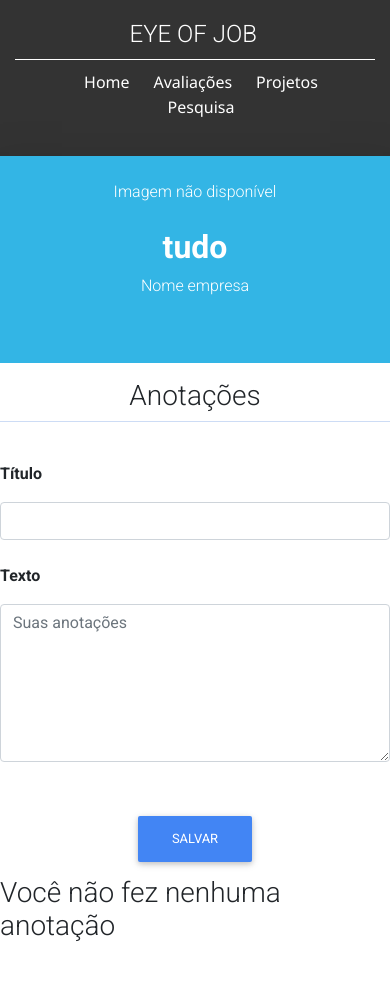
After one commit to AndG087/Projeto-de-FDS, a Django app: a page that uses home/templates/anotacao.html in a window 390 px wide. The commit adds this page. Run offline with Django 5.2, Linux system fonts and the light colour scheme; a user stored in the database is signed in; data comes from the database, SQL or seed files in the repository; both versions use the stored data as it was after the commit; parts of the project's set-up code (start-up, migrations or seed data) failed here and were passed over; some libraries are stand-ins or nearby versions.

Commit message:
colocando história de adicionar anotações

```diff
--- /dev/null
+++ b/home/templates/anotacao.html
@@ -0,0 +1,153 @@
+{% load static %}
+<!DOCTYPE html>
+<html lang="pt-BR">
+<head>
+    <meta charset="UTF-8">
+    <meta name="viewport" content="width=device-width, initial-scale=1.0">
+    <title>Editar usuário</title>
+    <link rel="stylesheet" href="{% static 'personas.css' %}">
+    <link href="https://cdn.jsdelivr.net/npm/bootstrap@5.2.3/dist/css/bootstrap.min.css" rel="stylesheet" integrity="sha384-rbsA2VBKQhggwzxH7pPCaAqO46MgnOM80zW1RWuH61DGLwZJEdK2Kadq2F9CUG65" crossorigin="anonymous">
+    <link rel="stylesheet" href="https://use.fontawesome.com/releases/v5.8.2/css/all.css">
+    <link rel="stylesheet" href="https://fonts.googleapis.com/css?family=Roboto:300,400,500,700&display=swap">
+    <link href="https://cdnjs.cloudflare.com/ajax/libs/twitter-bootstrap/4.5.0/css/bootstrap.min.css" rel="stylesheet">
+    <link href="https://cdnjs.cloudflare.com/ajax/libs/mdbootstrap/4.19.1/css/mdb.min.css" rel="stylesheet">
+
+    <meta charset="UTF-8">
+    <style>
+        .foto-quadrada {
+            width: 150px;
+            height: 150px;
+            object-fit: cover;
+        }
+
+        .foto-redonda {
+            border-radius: 50%;
+        }
+    </style>
+
+</head>
+
+<body class="bg-light">
+    <header>
+        <div class="container">
+            <h1 id="Eye">EYE OF JOB</h1>
+            <div class="linha-de-separacao"></div>
+            <nav>
+                <ul>
+                    <li><a href="{% url 'inicio' %}">Home</a></li>
+                    <li><a href="{% url 'avaliacaogeral' %}">Avaliações</a></li>
+                    <li><a href="{% url 'projetos' %}">Projetos</a></li>
+                    <li><a href="{% url 'search' %}">Pesquisa</a></li>
+                    <!-- Adicione mais links de navegação conforme necessário -->
+                </ul>
+            </nav>
+        </div>
+    </header>
+
+    {% comment %} <form action="{% url 'personuser' %}" method="POST" enctype="multipart/form-data">
+    {% csrf_token %} {% endcomment %}
+
+    <form action="{% url 'anotar' %}" method="POST">
+    {% csrf_token %}
+
+        <div class="row d-flex justify-content-center">
+            <div class="col-md-12" style="height: 100vh; display: flex; flex-direction: column;">
+                <div class="row z-depth-3" style="flex: 1;">
+                    <div class="col-sm-4 bg-info rounded-left" style="flex: 1;">
+                        <div class="card-block text-center text-white">
+                            <br>
+                            {% if foto.arq %}
+                            <img src="{{ foto.arq }}" alt="Imagem do Perfil" class="foto-quadrada foto-redonda" >
+                            {% else %}
+                                <p>Imagem não disponível</p>
+                            {% endif %}
+                            <h2 class="font-weight-bold mt-4">{{user}}</h2>
+                            <p>Nome empresa</p>
+
+                            {% comment %} Adicionar imagem {% endcomment %}
+                        </div>
+                    </div>
+                    <div class="col-sm-8 bg-white rounded-right">
+                        <h3 class="mt-3 text-center">Anotações</h3>
+                        <hr class="badge-primary mt-0 w-100">
+                        <br>
+                        <div class="row">
+                            <div class="col-sm-6">
+                                <p class="font-weight-bold">Título</p>
+                                <input type="text" class="form-control" id="titulo" name="titulo" required>
+                                <br>
+                                <p class="font-weight-bold">Texto</p>
+                                <textarea class="form-control" id="anotacao" name="anotacao" placeholder="Suas anotações" rows="6"></textarea>
+                            </div>
+                            <div class="col-sm-6">
+
+                            </div>
+                        </div>
+                        <br><br>
+                        <div class="text-center">
+                            <button type="submit" class="btn btn-primary">Salvar</button>
+                        <br>
+                        </div>
+                        <div style ="display: flex; flex-wrap: wrap; justify-content: center; gap: 10px; padding-top: 2%;">
+                            {% if anotacao %}
+                            {% for anota in anotacao %}
+                             <div class="card" style="width: 18rem">
+                                <div class="card-body">
+
+                                  <h5 class="card-title">{{ anota.titulo }}</h5>
+                                  <p class="card-text"><b>Descrição:</b> 'Ver mais' para mais detalhes</p>
+                                  <a href="{% url 'deletar_anotacao' anota.id %}" class="btn btn-danger">Deletar</a>
+                                  <a href="{% url 'editar_anotacao' anota.id %}" class="btn btn-warning">Editar</a>
+                                  <button type="button" class="btn btn-primary" data-bs-toggle="modal" data-bs-target="#exampleModal{{ anota.id }}">Ver mais</button>
+
+                                </div>
+
+                                <div class="modal fade" id="exampleModal{{ anota.id }}" tabindex="-1" aria-labelledby="exampleModalLabel" aria-hidden="true">
+                                    <div class="modal-dialog modal-dialog-centered">
+                                        <div class="modal-content">
+                                            <div class="modal-header">
+                                                <button type="button" class="btn-close" data-bs-dismiss="modal" aria-label="Close"></button>
+                                            </div>
+                                            <div class="modal-body">
+                                                <b>Texto:</b>
+                                                {{ anota.anotar }}
+                                            </div>
+                                            <div class="modal-footer">
+                                                <button type="button" class="btn btn-secondary" data-bs-dismiss="modal">Close</button>
+                                            </div>
+                                        </div>
+                                    </div>
+                                </div>
+
+                              </div>
+
+                            {% endfor %}
+                            {% else %}
+
+                            <div class="search-results">
+                                <h3>Você não fez nenhuma anotação</h3>
+                            </div>
+                            {% endif %}
+                        </div>
+                    </div>
+                </div>
+            </div>
+        </div>
+
+</form>
+
+    <script src="https://cdn.jsdelivr.net/npm/bootstrap@5.2.3/dist/js/bootstrap.bundle.min.js" integrity="sha384-kenU1KFdBIe4zVF0s0G1M5b4hcpxyD9F7jL+jjXkk+Q2h455rYXK/7HAuoJl+0I4" crossorigin="anonymous"></script>
+    <script>
+        function previewFotoPerfil(event) {
+            var input = event.target;
+            var reader = new FileReader();
+            reader.onload = function() {
+                var dataURL = reader.result;
+                var previewFotoPerfil = document.getElementById('preview_foto_perfil');
+                previewFotoPerfil.src = dataURL;
+            };
+            reader.readAsDataURL(input.files[0]);
+        }
+    </script>
+</body>
+</html>
--- a/home/templates/inicio.html
+++ b/home/templates/inicio.html
@@ -20,6 +20,7 @@
                 <li><a href="{% url 'login' %}">Login</a></li>
                 <li><a href="{% url 'signup' %}">Cadastrar</a></li>
                 <li><a href="{% url 'personuser' %}">Perfil</a></li>
+                <li><a href="{% url 'anotar' %}">Anotações</a></li>
                 <li><a href="{% url 'avaliacaogeral' %}">Avaliação Geral</a></li>
                 <li><a href="{% url 'projetos' %}">Projetos</a></li>
                 <li><a href="{% url 'ranking' %}">Ranking</a></li>
--- a/home/urls.py
+++ b/home/urls.py
@@ -15,4 +15,7 @@ urlpatterns = [
     path('perfil/', views.home, name="perfil"),  # Rota para o perfil do usuário logado
     path('perfil/<int:user_id>/', views.home, name="perfil_usuario"),  # Rota para o perfil de um usuário específico
     path('usertype/', views.tipousuario, name="tipousuario"),
+    path('anotações/', views.anotacao, name="anotar"),
+    path('anotacoes/delete/<int:id>/', views.deletar_anotacao, name='deletar_anotacao'),
+    path('anotacoes/edit/<int:id>/', views.editar_anotacao, name='editar_anotacao'),
 ]
--- a/home/views.py
+++ b/home/views.py
@@ -8,7 +8,7 @@ from django.db.models import Count, Avg
 from django.contrib.auth.models import User
 from django.contrib.auth import authenticate, login as logind
 from django.http import HttpResponse
-from .models import Avaliacao3, Projeto, Foto, Descricao, Feedback3
+from .models import Avaliacao3, Projeto, Foto, Descricao, Feedback3, Anotações
 from django.shortcuts import render, get_object_or_404
 from django.http import JsonResponse
 
@@ -252,3 +252,73 @@ def pesquisa_resultado(request, user_id=None):
 
 def tipousuario(request):
     return render(request,'tipousuario.html')
+
+def anotacao(request):
+    if request.method == "GET":
+        user = request.user
+        anotacao = Anotações.objects.filter(usuario = user)
+        foto = Foto.objects.filter(usuario_id=request.user.id).order_by('-id').first()
+        contexto = {
+        'anotacao': anotacao,
+        'foto': foto,
+        }
+
+        return render(request, "anotacao.html",contexto)
+
+    elif request.method == "POST":
+        titulo = request.POST.get("titulo")
+        anotacao = request.POST.get("anotacao")
+        usuario = request.user
+
+        anota = Anotações(titulo=titulo,anotar=anotacao,usuario=usuario)
+        anota.save()
+
+        anot = Anotações.objects.filter(usuario = usuario)
+        foto = Foto.objects.filter(usuario_id=request.user.id).order_by('-id').first()
+
+        contexto = {
+        'anotacao': anot,
+        'foto': foto,
+    }
+
+        return render(request, "anotacao.html",contexto)
+
+def deletar_anotacao(request, id):
+    anotacao = get_object_or_404(Anotações, id=id, usuario=request.user)
+    anotacao.delete()
+    anot = Anotações.objects.filter(usuario = request.user)
+    foto = Foto.objects.filter(usuario_id=request.user.id).order_by('-id').first()
+
+    contexto = {
+        'anotacao': anot,
+        'foto': foto,
+    }
+
+    return render(request, "anotacao.html",contexto)
+
+
+def editar_anotacao(request, id):
+    anotacao = get_object_or_404(Anotações, id=id, usuario=request.user)
+    if request.method == "GET":
+        anot = Anotações.objects.filter(usuario = request.user)
+        foto = Foto.objects.filter(usuario_id=request.user.id).order_by('-id').first()
+        contexto = {
+        'anotacao': anot,
+        'foto': foto,
+        'u_id':id,
+        }
+
+        return render(request, "editar_anotacao.html",contexto)
+    elif request.method == "POST":
+        anotacao.anotar = request.POST.get("anotacao")
+        anotacao.save()
+        anot = Anotações.objects.filter(usuario = request.user)
+        foto = Foto.objects.filter(usuario_id=request.user.id).order_by('-id').first()
+
+        contexto = {
+            'anotacao': anot,
+            'foto': foto,
+            'u_id':id,
+        }
+
+        return render(request, "anotacao.html",contexto)
```
Also changed, not shown: home/models.py (+7 -0 lines), home/templates/editar_anotacao.html (added, +91 -0 lines), db.sqlite3, home/migrations/0025_anotações.py (added), home/migrations/0026_anotações_titulo.py (added).
